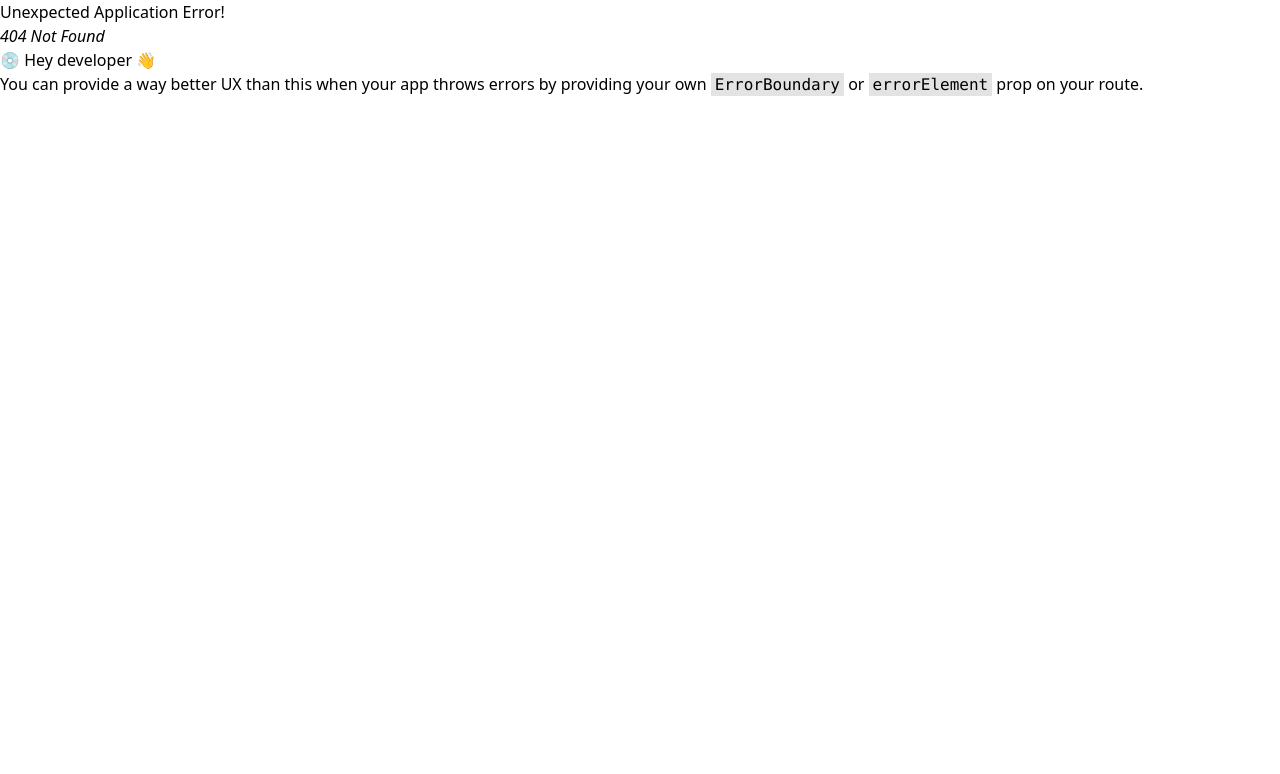
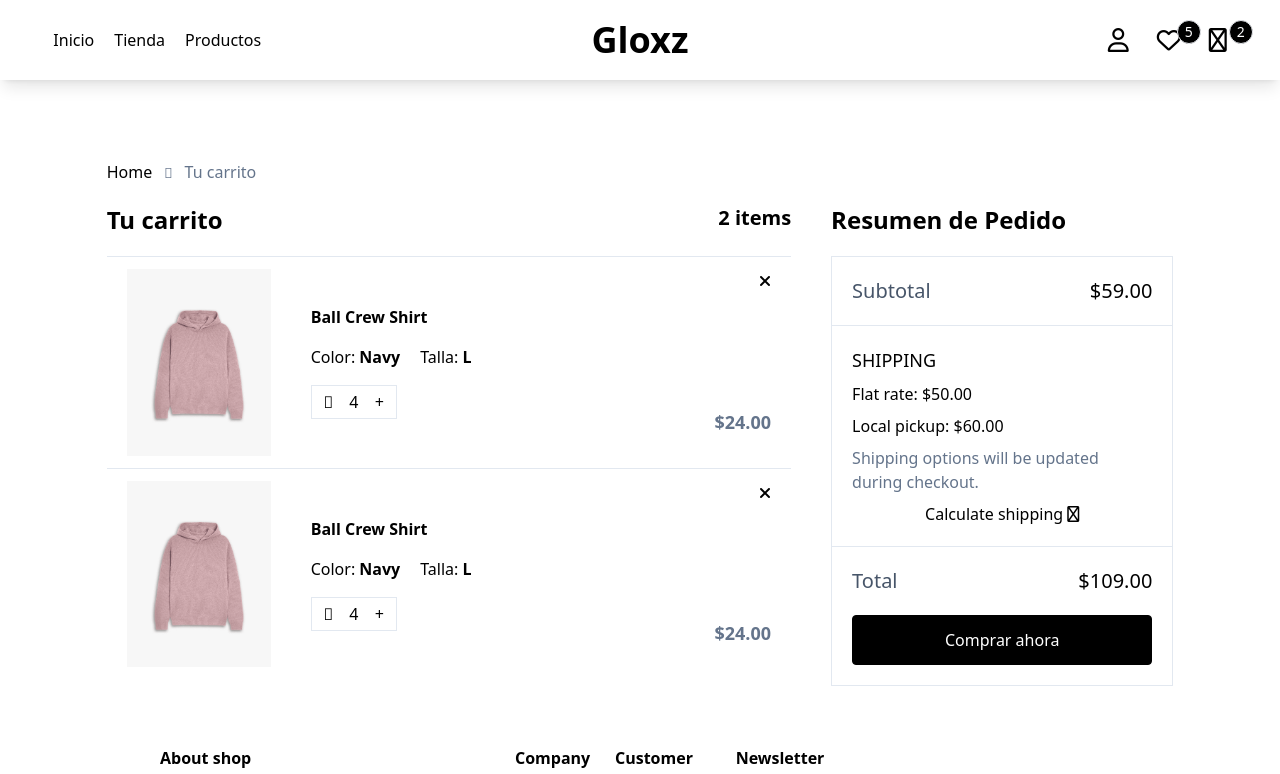
Before and after one commit to contreras-alfonso/frontend-clothing-gloxz, a React (Vite) app: page /carrito in a window 1280 px wide. Before the commit this address had no page. Shown: the top 774 px of the page. Built offline with nearby package versions, Linux system fonts and the light colour scheme.

Commit message:
seccion carrito

```diff
--- /dev/null
+++ b/src/components/ElementoCarrito.jsx
@@ -0,0 +1,33 @@
+import React from 'react'
+
+export const ElementoCarrito = () => {
+  return (
+    <div className='border-t-[1px] border-slate-200'>
+        <div className='flex justify-between py-3 px-5'>
+
+            <div className='flex flex-row items-center gap-10'>
+                <img className='w-36' src="/images/product1-hover.png" alt="q" />
+                <div className='flex flex-col gap-4'>
+                    <h2 className='font-semibold'>Ball Crew Shirt</h2>
+                    <div className='flex gap-5'>
+                        <p>Color: <span className='font-semibold'>Navy</span> </p>
+                        <p>Talla: <span className='font-semibold'>L</span> </p>
+                    </div>
+                    <div className='flex gap-4 border-[1px] border-slate-200 w-fit px-3 py-1'>
+                            <button><i class="fa-light fa-minus"></i></button>
+                            <span>4</span>
+                            <button><i class="fa-light fa-plus"></i></button>
+                    </div>
+                </div>
+            </div>
+
+            <div className='flex flex-col justify-between items-end pb-5'>
+                <button><i class="fa-solid fa-xmark"></i></button>
+                <span className='text-lg font-semibold text-slate-500'>$24.00</span>
+            </div>
+
+
+        </div>
+    </div>
+  )
+}
--- a/src/components/Header.jsx
+++ b/src/components/Header.jsx
@@ -33,7 +33,7 @@ export const Header = () => {
                     </div>
 
                     <div className='relative'>
-                        <button><i className="far fa-shopping-bag text-2xl"></i></button>
+                        <Link to={"/carrito"}><i className="far fa-shopping-bag text-2xl"></i></Link>
                         <p className='text-sm h-6 w-6 rounded-full border-[1px] bg-black text-white flex justify-center items-center absolute -top-1 right-0 left-5'>2</p>
                     </div>
 
--- a/src/components/ModalLogin.jsx
+++ b/src/components/ModalLogin.jsx
@@ -26,7 +26,7 @@ export default function ModalLogin({modalLogin, setModalLogin}) {
             leaveFrom="opacity-100"
             leaveTo="opacity-0"
           >
-            <div className="fixed inset-0 bg-black bg-opacity-25" />
+            <div className="fixed inset-0 bg-black bg-opacity-80" />
           </Transition.Child>
 
           <div className="fixed inset-0 overflow-y-auto">
@@ -40,11 +40,11 @@ export default function ModalLogin({modalLogin, setModalLogin}) {
                 leaveFrom="opacity-100 scale-100"
                 leaveTo="opacity-0 scale-95"
               >
-                <Dialog.Panel className="w-full max-w-md transform overflow-hidden rounded bg-white p-6  py-10 text-left align-middle shadow-xl transition-all">
+                <Dialog.Panel className="w-full max-w-md transform overflow-hidden  bg-white px-8  py-10 text-left align-middle shadow-xl transition-all">
                     <div className='flex flex-col gap-10'>
                         <Dialog.Title
                             as="h3"
-                            className="text-xl font-extrabold leading-6 text-gray-900"
+                            className="text-xl font-bold leading-6 text-gray-900"
                         >
                             Login
                         </Dialog.Title>
--- a/src/main.jsx
+++ b/src/main.jsx
@@ -7,6 +7,7 @@ import {
 } from "react-router-dom";
 import { LayoutPublico } from './layouts/LayoutPublico';
 import { Index } from './pages/Index';
+import { Carrito } from './pages/Carrito';
 
 const router = createBrowserRouter([
   {
@@ -16,6 +17,10 @@ const router = createBrowserRouter([
       {
         index:true,
         element: <Index/>
+      },
+      {
+        path:'/carrito',
+        element: <Carrito/>
       }
     ]
   },
--- /dev/null
+++ b/src/pages/Carrito.jsx
@@ -0,0 +1,59 @@
+import React from 'react'
+import { ElementoCarrito } from '../components/ElementoCarrito'
+
+export const Carrito = () => {
+  return (
+    <div className='w-10/12 mx-auto'>
+        <div className='mt-40 flex flex-row gap-3'>
+            <button>Home</button>
+            <span><i class="fa-light fa-angle-right text-slate-500 text-sm"></i></span>
+            <button className='text-slate-500'>Tu carrito</button>
+        </div>
+{/* aplicar flex a carrito y resumen */}
+        <div className='flex gap-10'>
+            <div className='w-2/3'>
+                <div className='flex justify-between py-5'>
+                    <h1 className='text-2xl font-bold'>Tu carrito</h1>
+                    <p className='font-semibold text-xl'>2 items</p>
+                </div>
+
+                <div className=''>
+                    <ElementoCarrito/>
+                    <ElementoCarrito/>
+                </div>
+            </div>
+
+            <div className='w-1/3'>
+                <div className='flex flex-col py-5 gap-5'>
+                    <h1 className='text-2xl font-bold'>Resumen de Pedido</h1>
+                    <div className='border-[1px] border-slate-200'>
+                        <div className='flex justify-between border-b-[1px] border-slate-200 p-5'>
+                            <p className='text-xl text-slate-600 font-medium'>Subtotal</p>
+                            <span className='text-xl font-medium'>$59.00</span>
+                        </div>
+                        <div className='border-b-[1px] border-slate-200 p-5 flex flex-col gap-2'>
+                            <p className='text-lg font-medium uppercase'>Shipping</p>
+                            <p>Flat rate: $50.00</p>
+                            <p>Local pickup: $60.00</p>
+                            <p className='text-slate-500'>Shipping options will be updated during checkout.</p>
+                            <button className='hover:text-rose-600'>Calculate shipping <i class="fa-regular fa-location-dot"></i></button>
+                        </div>
+
+                        <div className='flex flex-col p-5 gap-5'>
+                            <div className='flex justify-between'>
+                                <p className='text-xl text-slate-600 font-medium'>Total</p>
+                                <span className='text-xl font-medium'>$109.00</span>
+                            </div>
+
+                            <button className='w-full rounded border-black border-[1px] py-3 px-10 transition-all duration-300 bg-black text-white hover:bg-white hover:text-black '>Comprar ahora</button>
+                        </div>
+
+
+                    </div>
+                </div>
+            </div>
+        </div>
+
+    </div>
+  )
+}
```
